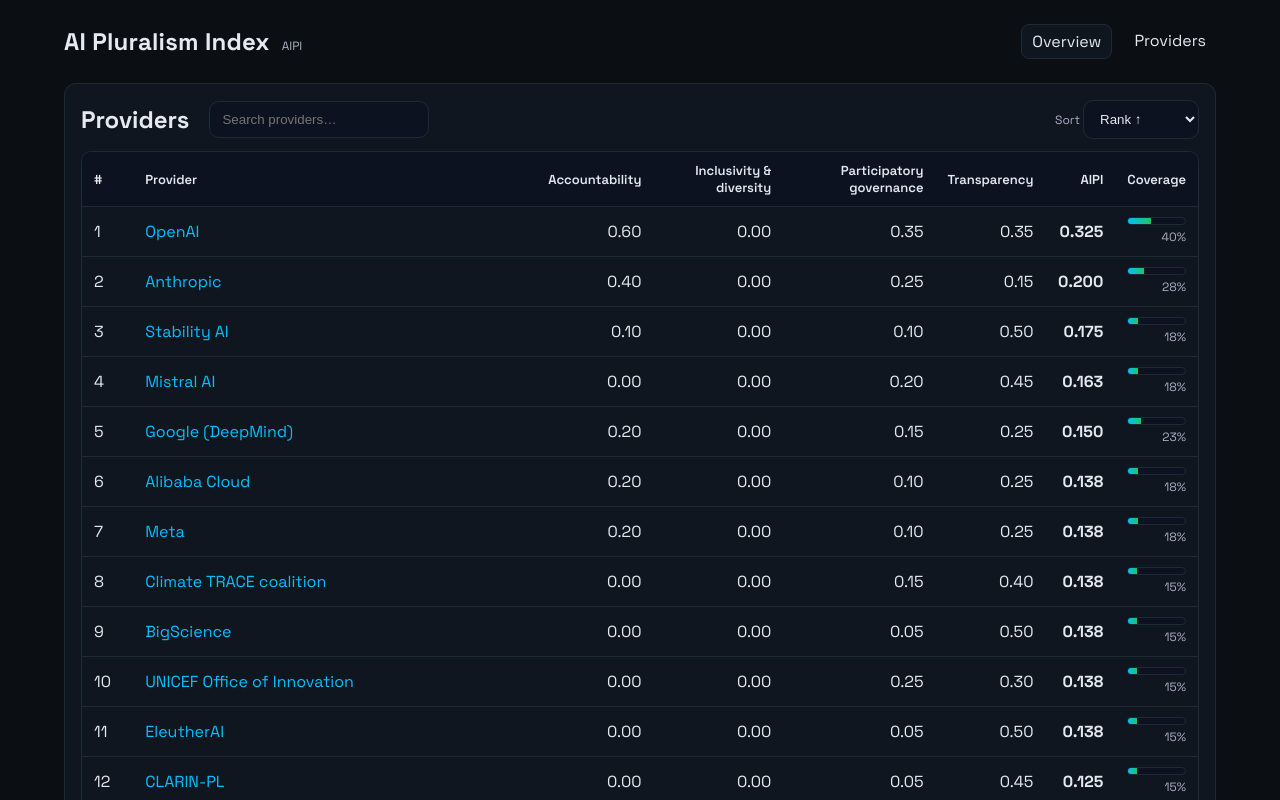
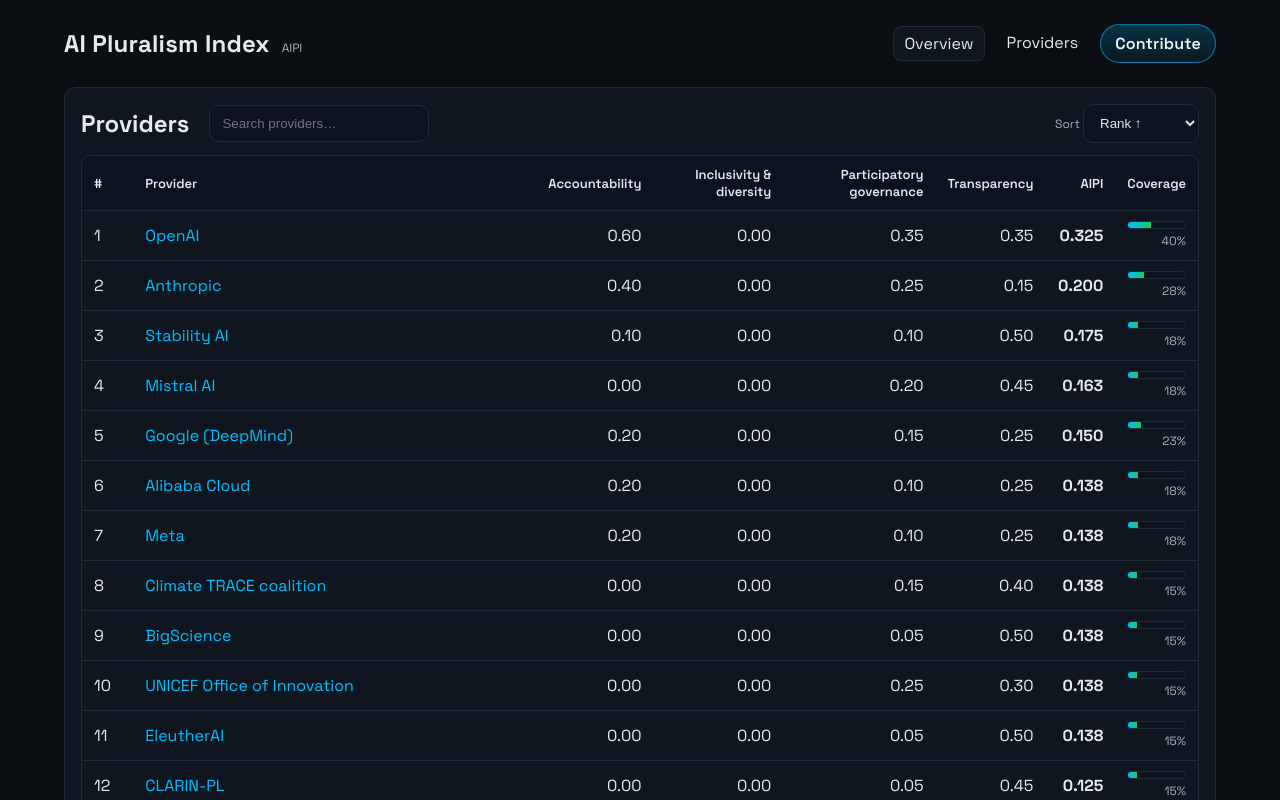
Before and after one commit to rsdmu/aipi-pluralism-index, a Next.js app in the folder frontend/: page / in a window 1280 px wide. Shown: the top 800 px of the page. Built offline with nearby package versions, Linux system fonts and the light colour scheme.

Commit message:
github-link-to-landing-page

```diff
--- a/frontend/app/globals.css
+++ b/frontend/app/globals.css
@@ -29,9 +29,29 @@
   display:flex; gap:16px; align-items:center; justify-content:space-between; margin-bottom:24px;
 }
 .brand{font-weight:700; font-size:24px; letter-spacing:0.2px}
+.header-actions{display:flex; align-items:center; gap:12px}
 .nav{display:flex; gap:12px}
 .nav a{padding:6px 10px; border-radius:8px; color:var(--text)}
 .nav a[aria-current="page"]{background:var(--panel); border:1px solid var(--border)}
+.contribute-cta{
+  display:inline-flex;
+  align-items:center;
+  justify-content:center;
+  padding:8px 14px;
+  border-radius:999px;
+  border:1px solid rgba(0, 191, 255, 0.55);
+  background:linear-gradient(180deg, rgba(0, 191, 255, 0.2), rgba(0, 191, 255, 0.06));
+  color:#eaf8ff;
+  font-weight:600;
+  letter-spacing:0.2px;
+  transition:transform .15s ease, border-color .15s ease, background .15s ease;
+}
+.contribute-cta:hover{
+  text-decoration:none;
+  transform:translateY(-1px);
+  border-color:rgba(0, 191, 255, 0.9);
+  background:linear-gradient(180deg, rgba(0, 191, 255, 0.3), rgba(0, 191, 255, 0.1));
+}
 .panel{
   background: var(--panel);
   border: 1px solid var(--border);
@@ -74,6 +94,8 @@
 }
 @keyframes shine { 0%{background-position: 200% 0} 100%{background-position: -200% 0} }
 @media (max-width: 640px){
+  .header{align-items:flex-start; flex-direction:column}
+  .header-actions{width:100%; justify-content:space-between}
   .brand{font-size:18px}
   .container{padding:16px}
 }
--- a/frontend/app/layout.tsx
+++ b/frontend/app/layout.tsx
@@ -27,10 +27,20 @@
               <span className="brand">AI Pluralism Index</span>
               <span className="meta">AIPI</span>
             </div>
-            <nav className="nav" aria-label="Main">
-              <a href="/" aria-current="page">Overview</a>
-              <a href="/aipi/providers">Providers</a>
-            </nav>
+            <div className="header-actions">
+              <nav className="nav" aria-label="Main">
+                <a href="/" aria-current="page">Overview</a>
+                <a href="/aipi/providers">Providers</a>
+              </nav>
+              <a
+                className="contribute-cta"
+                href="https://github.com/rsdmu/aipi-pluralism-index"
+                target="_blank"
+                rel="noreferrer"
+              >
+                Contribute
+              </a>
+            </div>
           </header>
           {children}
           <footer>
```
